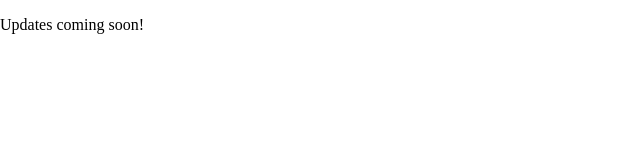
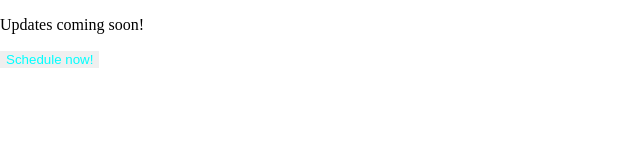
Before and after one commit to JohnRabelo/appointmentScheduling, a React (Create React App) app: page / in a window 1280 px wide. Shown: the top 160 px of the page, without its empty margins (0-640 px from the left). Built offline with nearby package versions, Linux system fonts and the light colour scheme.

Commit message:
schdlBtn

```diff
--- a/src/App.js
+++ b/src/App.js
@@ -1,6 +1,9 @@
 function App() {
   return (
-    <p> Updates coming soon! </p>
+    <div>
+      <p> Updates coming soon! </p>
+      <button className="btnMain">Schedule now!</button>
+    </div>
   );
 }
 
--- a/src/index.css
+++ b/src/index.css
@@ -2,3 +2,10 @@ body {
   margin: 0;
 
 }
+
+
+.btnMain{
+  color: aqua;
+  outline: 0;
+  border: 0;
+}
```
